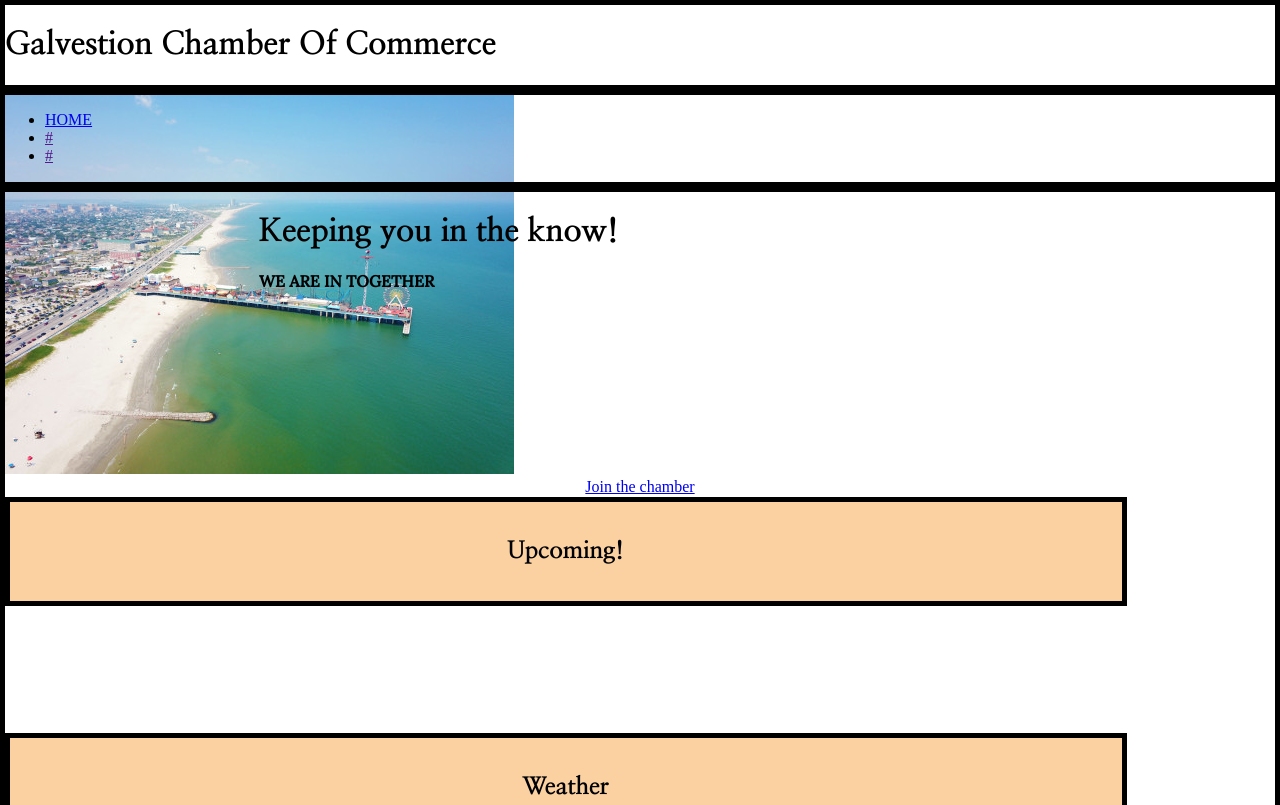
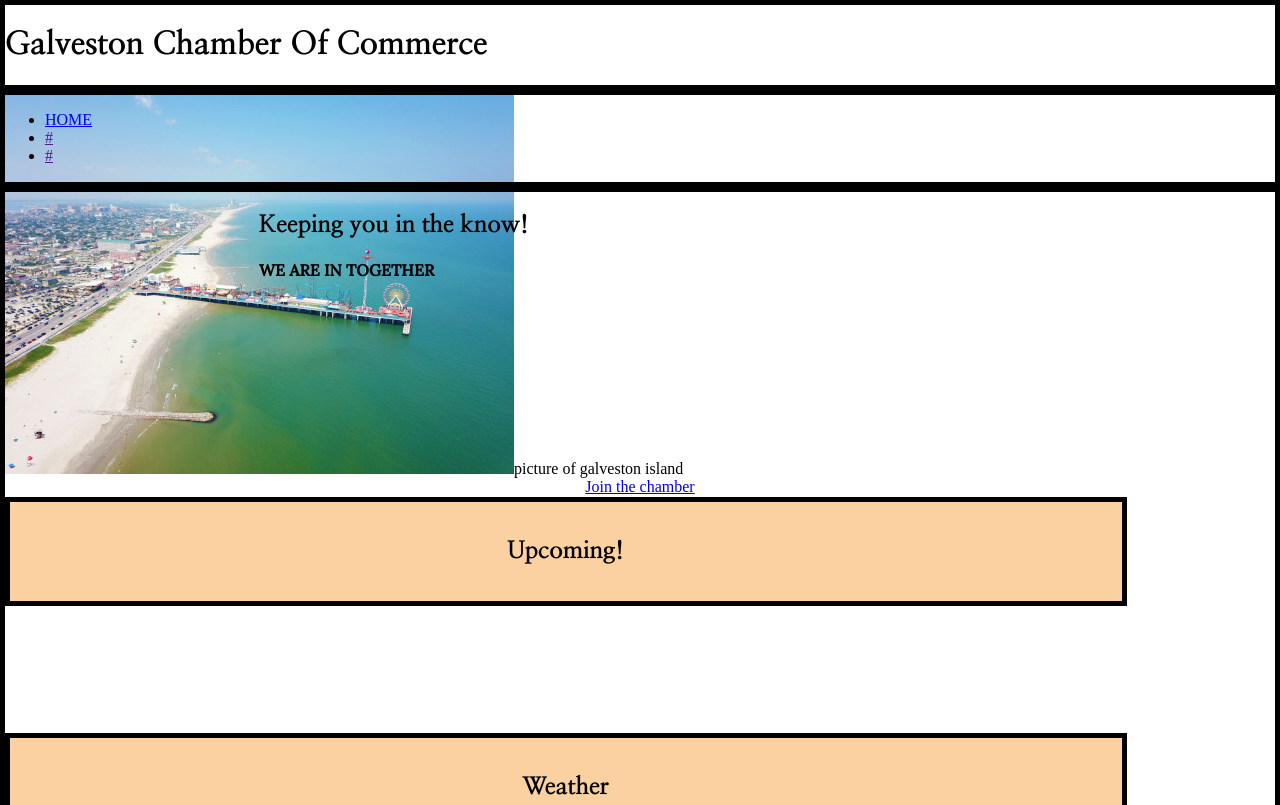
Before and after one commit to richardlyonheart/wdd230, a plain HTML site: page chamber/index.html in a window 1280 px wide. Shown: the top 805 px of the page. Drawn offline with Linux system fonts and the light colour scheme.

Commit message:
errors fixed

```diff
--- a/chamber/index.html
+++ b/chamber/index.html
@@ -19,29 +19,28 @@
 </head>
 <body>
     <header>
-        <h1>Galvestion Chamber Of Commerce</h1>
+        <h1>Galveston Chamber Of Commerce</h1>
     </header>
     <nav>
         <ul class="navlist">
             <li><a id="home" href="index.html">HOME</a></li>
             <li><a id="#" href="">#</a></li>
             <li><a id="#" href="">#</a></li>
-    </ul></nav>
+    </ul>
     </nav>
     <main>
         <div id="hero">
             <div id="hero-img">
-                <img src="images/galveston_island_smaller.jpg">
+                <img src="images/galveston_island_smaller.jpg"><alt>picture of galveston island</alt>
                 <div class='button-box'>
                     <a class='join' href="#">Join the chamber</a>
                 </div>
             </div>
             <section id="hero-msg">
-                <h1 class="home-title">Keeping you in the know!</h1>
+                <h2 class="home-title">Keeping you in the know!</h2>
                 <h4>WE ARE IN TOGETHER</h4>
             </section>
         </div>
-        <div>
         <secton id="current_events">
             <h2>Upcoming!</h2>
         </secton>
@@ -51,7 +50,6 @@
         <section id="spotlights">
             <h2>Notable findings!</h2>
         </section>
-        </div>
     </main>
     <footer>
         <p>Contact us: "email"</p>
```
